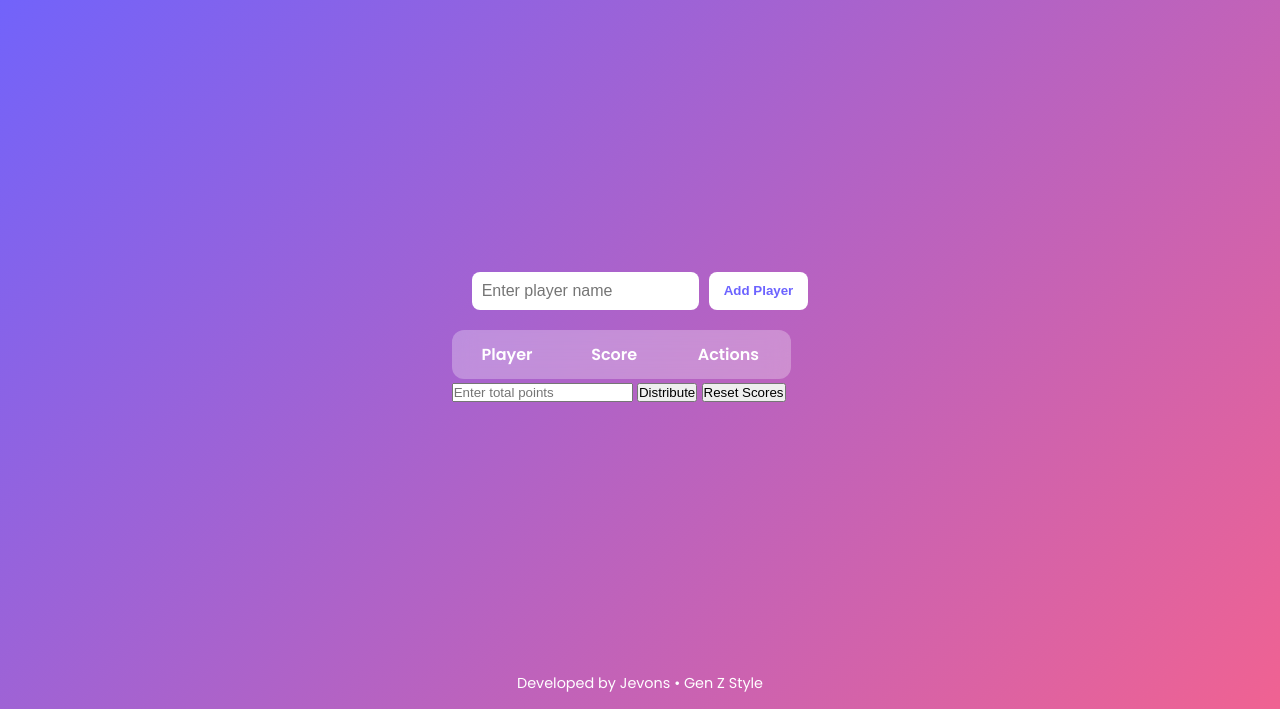
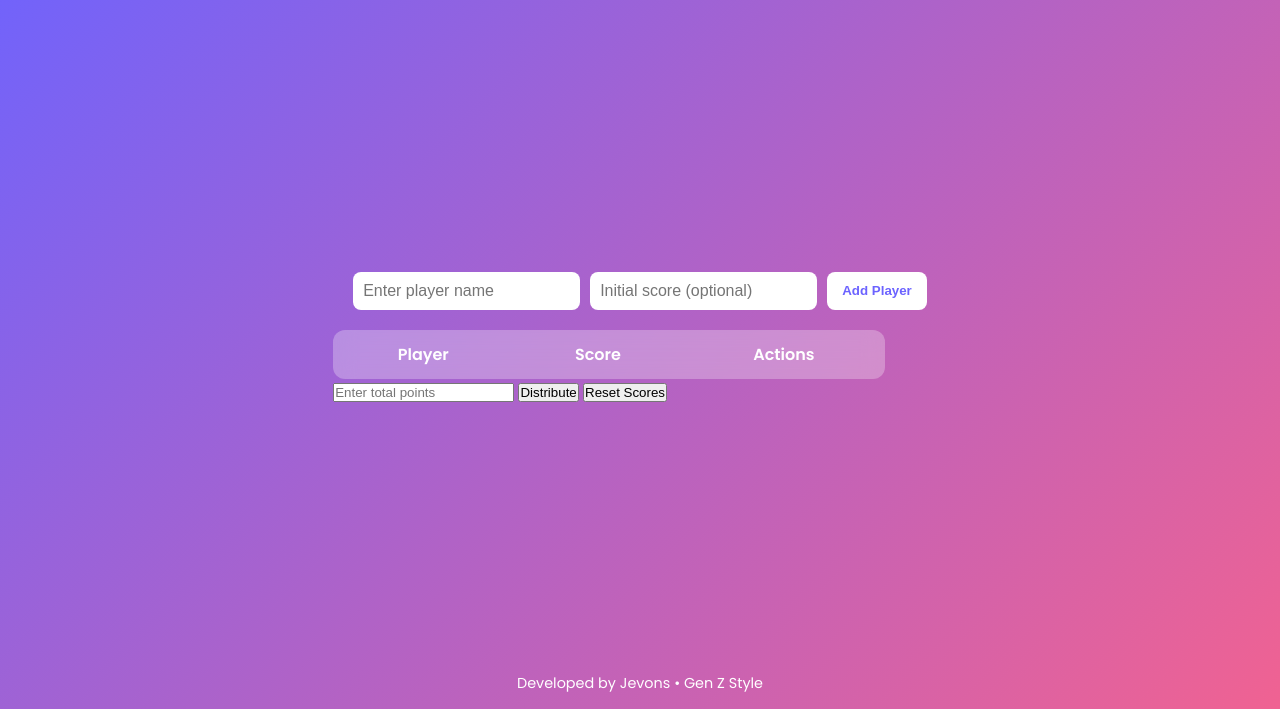
Before and after one commit to JevonsCode/game-score-website, a plain HTML site: page index.html in a window 1280 px wide. Shown: the part 91-800 px from the top of the page. Drawn offline with Linux system fonts and the light colour scheme.

Commit message:
Update index.html

```diff
--- a/index.html
+++ b/index.html
@@ -15,7 +15,10 @@
   </header>
   <main>
     <section class="add-player">
+      <!-- Input for player name -->
       <input type="text" id="playerName" placeholder="Enter player name" />
+      <!-- Optional input for initial score/chips when adding a new player -->
+      <input type="number" id="playerScore" placeholder="Initial score (optional)" />
       <button id="addPlayerBtn">Add Player</button>
     </section>
     <section class="scoreboard">
```
